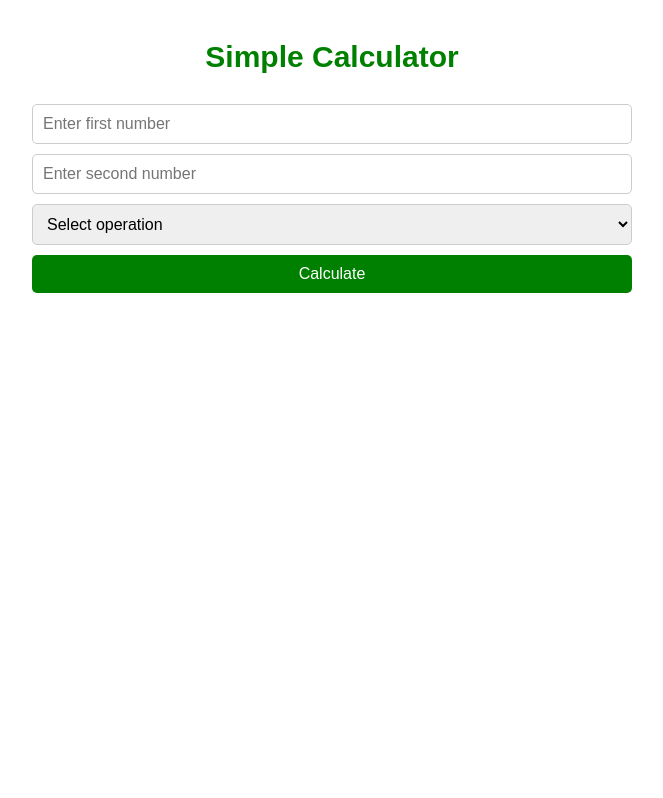
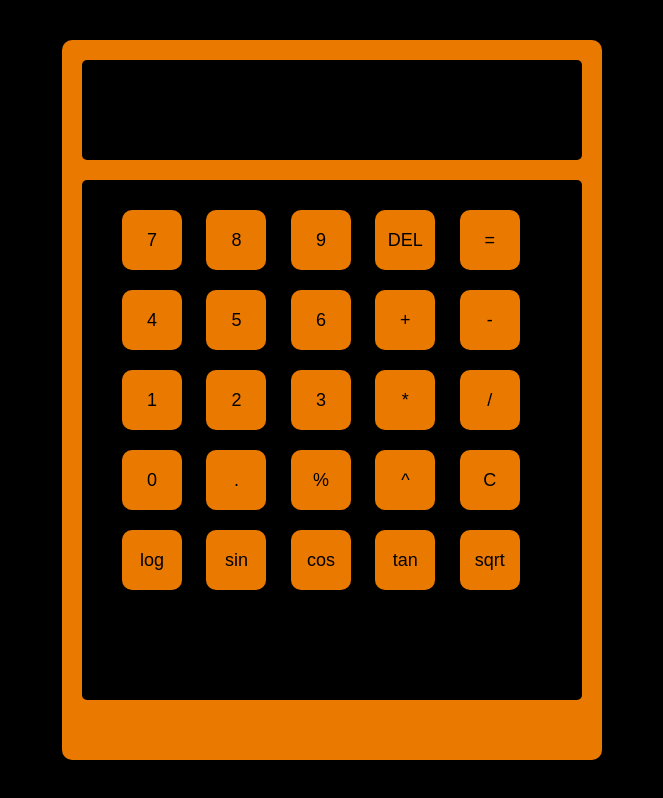
Before and after one commit to dallah254/calculator, a plain HTML site: page index.html in a window 1280 px wide. Shown: the whole page, without its empty margins (308-971 px from the left). Drawn offline with Linux system fonts and the light colour scheme.

Commit message:
update the calculator functioning

```diff
--- a/index.html
+++ b/index.html
@@ -3,118 +3,140 @@
 <head>
     <meta charset="UTF-8">
     <meta name="viewport" content="width=device-width, initial-scale=1.0">
-    <title>calculator</title>
+    <title>Calcultor</title>
     <style>
         body {
+            font-family: Arial, sans-serif;
+            display: flex;
+            justify-content: center;
+            align-items: center;
+            height: 100vh;
             margin: 0;
-            padding: 0;
-            box-sizing: border-box;
-            font-family: Arial, sans-serif;
+            background-color: #000000;
         }
-        h3 {
-            color: green;
-            font-size: 30px;
+        .container{
+            background-color: rgb(234, 121, 0);
+            padding: 20px;
+            border-radius: 10px;
+            box-shadow: 0 0 10px rgba(0, 0, 0, 0.1);
+            width: 500px;
+            height: 85vh;
+        }
+        .window{
+            background-color: rgb(0, 0, 0);
+            height: 80px;
+            border-radius: 5px;
+            margin-bottom: 20px;
+            color: white;
+        }
+        .number-grid{
+            background-color: rgb(0, 0, 0);
+            height: 60vh;
+            border-radius: 5px;
+            padding: 20px 30px;
+        }
+
+        button{
+            display: inline-block;
             text-align: center;
-            margin-top: 20px;
+            height: 60px;
+            width: 60px;
+            margin: 10px;
+            font-size: 18px;
+            border: none;
+            border-radius: 10px;
+            cursor: pointer;
+            background-color: rgb(234, 121, 0);
         }
-        .container {
-            width: 100%;
-            max-width: 600px;
-            margin: 0 auto;
-            padding: 20px;
-        }
-        .calculator {
-            display: flex;
-            flex-direction: column;
-            gap: 10px;
-        }
-        input, select {
-            display: flex;
-            gap: 20px;
-            flex: 1;
-            padding: 10px;
-            font-size: 16px;
-            border: 1px solid #ccc;
-            border-radius: 5px;
-            flex-direction: row;
+        button .numbers{
+
+            border: none;
+            border-radius: 10px;
+            cursor: pointer;
+            background-color: #e0e0e0;
 
         }
-        button {
+        button .numbers:hover{
+            background-color: #d0d0d0;
+        }
+        button .operations:hover{
+            background-color: #ff9900;
+        }
+        .window {
             padding: 10px;
-            font-size: 16px;
-            border-radius: 5px;
-        }
-        button {
-            background-color: green;
-            color: white;
-            border: none;
-            cursor: pointer;
-        }
-        button:hover {
-            background-color: darkgreen;
-        }
-        #result {
-            margin-top: 20px;
-            font-size: 18px;
-            font-weight: bold;
-            text-align: center;
+            font-size: 24px;
+            overflow-x: auto;
         }
     </style>
 </head>
 <body>
     <div class="container">
-        <h3>Simple Calculator</h3>
-
-        <form action="">
-            <div class="calculator">
-                <input type="number" name="num1" placeholder="Enter first number" required>
-                <input type="number" name="num2" placeholder="Enter second number" required>
-
-                <select name="operation" required>
-                    <option value="" disabled selected>Select operation</option>
-                    <option value="add">Addition (+)</option>
-                    <option value="subtract">Subtraction (-)</option>
-                    <option value="multiply">Multiplication (×)</option>
-                    <option value="divide">Division (÷)</option>
-                </select>
-
-                <button type="submit">Calculate</button>
+        <div class="window"></div>
+        <div class="number-grid">
+            <div class="numbers">
+                <!--a calculator with almost all operations and all arithmetics-->
+                <button class="numbers">7</button>
+                <button class="numbers">8</button>
+                <button class="numbers">9</button>
+                <button class="">DEL</button>
+                <button class="result">=</button><br>
+                <button class="numbers">4</button>
+                <button class="numbers">5</button>
+                <button class="numbers">6</button>
+                <button class="operations">+</button>
+                <button class="operations">-</button><br>
+                <button class="numbers">1</button>
+                <button class="numbers">2</button>
+                <button class="numbers">3</button>
+                <button class="operations">*</button>
+                <button class="operations">/</button><br>
+                <button class="numbers">0</button>
+                <button class="numbers">.</button>
+                <button class="operations">%</button>
+                <button class="operations">^</button>
+                <button class="operations">C</button>
+                <button class="operations">log</button>
+                <button class="operations">sin</button>
+                <button class="operations">cos</button>
+                <button class="operations">tan</button>
+                <button class="operations">sqrt</button>
             </div>
-        </form>
-        <div id="result"></div>
+        </div>
     </div>
 
     <script>
-        document.querySelector('form').addEventListener('submit', function(event) {
-            event.preventDefault();
+        const buttons = document.querySelectorAll('button');
+        const windowDiv = document.querySelector('.window');
 
-            const num1 = parseFloat(this.num1.value);
-            const num2 = parseFloat(this.num2.value);
-            const operation = this.operation.value;
-            let result;
+        let expression = '';
 
-            switch(operation) {
-                case 'add':
-                    result = num1 + num2;
-                    break;
-                case 'subtract':
-                    result = num1 - num2;
-                    break;
-                case 'multiply':
-                    result = num1 * num2;
-                    break;
-                case 'divide':
-                    if (num2 === 0) {
-                        alert("Error: Division by zero is not allowed.");
-                        return;
+        buttons.forEach(button => {
+            button.addEventListener('click', () => {
+                const value = button.textContent;
+
+                if (value === 'C') {
+                    expression = '';
+                } else if (value === 'DEL') {
+                    expression = expression.slice(0, -1);
+                } else if (value === '=') {
+                    try {
+                        // Replace '^' with '**' for exponentiation
+                        const evalExpression = expression.replace(/(\d+)\^(\d+)/g, 'Math.pow($1,$2)')
+                                                        .replace(/log/g, 'Math.log10')
+                                                        .replace(/sin/g, 'Math.sin')
+                                                        .replace(/cos/g, 'Math.cos')
+                                                        .replace(/tan/g, 'Math.tan')
+                                                        .replace(/sqrt/g, 'Math.sqrt');
+                        expression = eval(evalExpression).toString();
+                    } catch {
+                        expression = 'Error';
                     }
-                    result = num1 / num2;
-                    break;
-                default:
-                    alert("Please select a valid operation.");
-                    return;
-            }
-            document.getElementById('result').innerText = `The ${operation} of ${num1} and ${num2} is : ${result}`;
+                } else {
+                    expression += value;
+                }
+
+                windowDiv.textContent = expression;
+            });
         });
     </script>
 </body>
```
